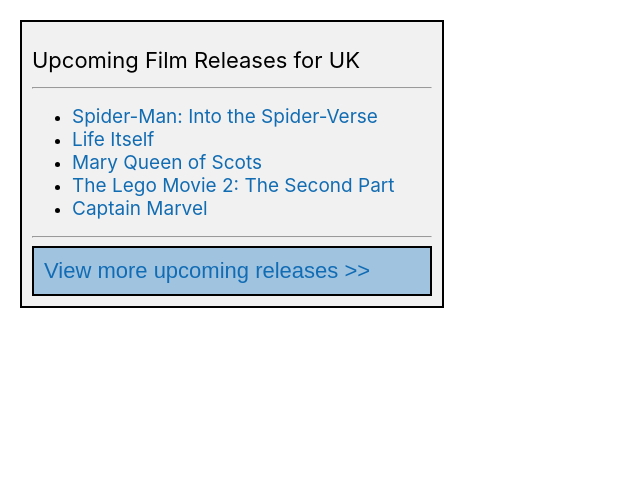
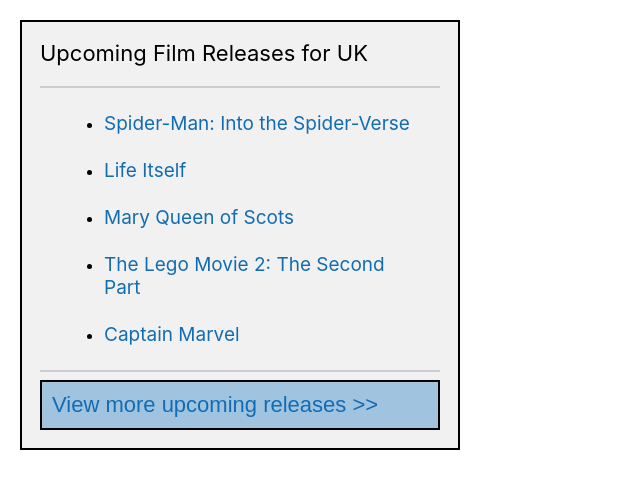
Before and after one commit to douglasrusse11/multiple_components_imdb_hw, a React (Create React App) app: page / in a window 1280 px wide. Shown: the top 488 px of the page, without its empty margins (0-640 px from the left). Built offline with nearby package versions, Linux system fonts and the light colour scheme.

Commit message:
adds css

```diff
--- a/src/components/Film.css
+++ b/src/components/Film.css
@@ -3,3 +3,7 @@
     color: #126cb2;
     font-size: 19px;
 }
+
+li {
+    margin: 24px;
+}
--- a/src/containers/UpcomingFilms.css
+++ b/src/containers/UpcomingFilms.css
@@ -2,11 +2,19 @@
     border: 2px solid #000000;
     background-color: #f1f1f1;
     width: 400px;
-    padding: 10px;
+    padding: 18px;
     margin:20px;
 }
 
 h1 {
     font-size: 22px;
     font-weight: normal;
+    margin: 0px;
+    margin-bottom: 20px;
 }
+
+hr {
+    border: none;
+    background-color: #cccccc;
+    height: 2px;
+}
```
